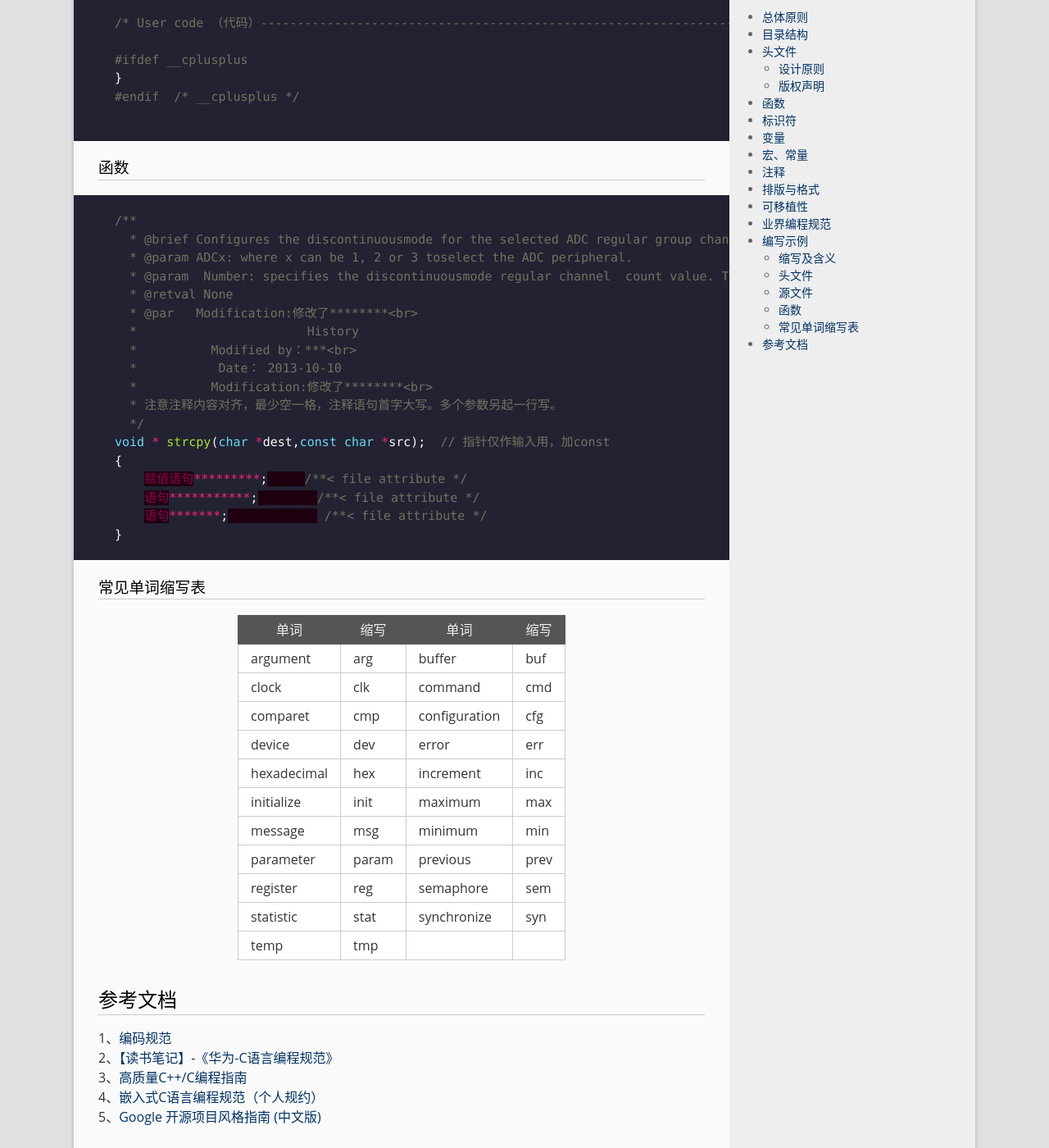
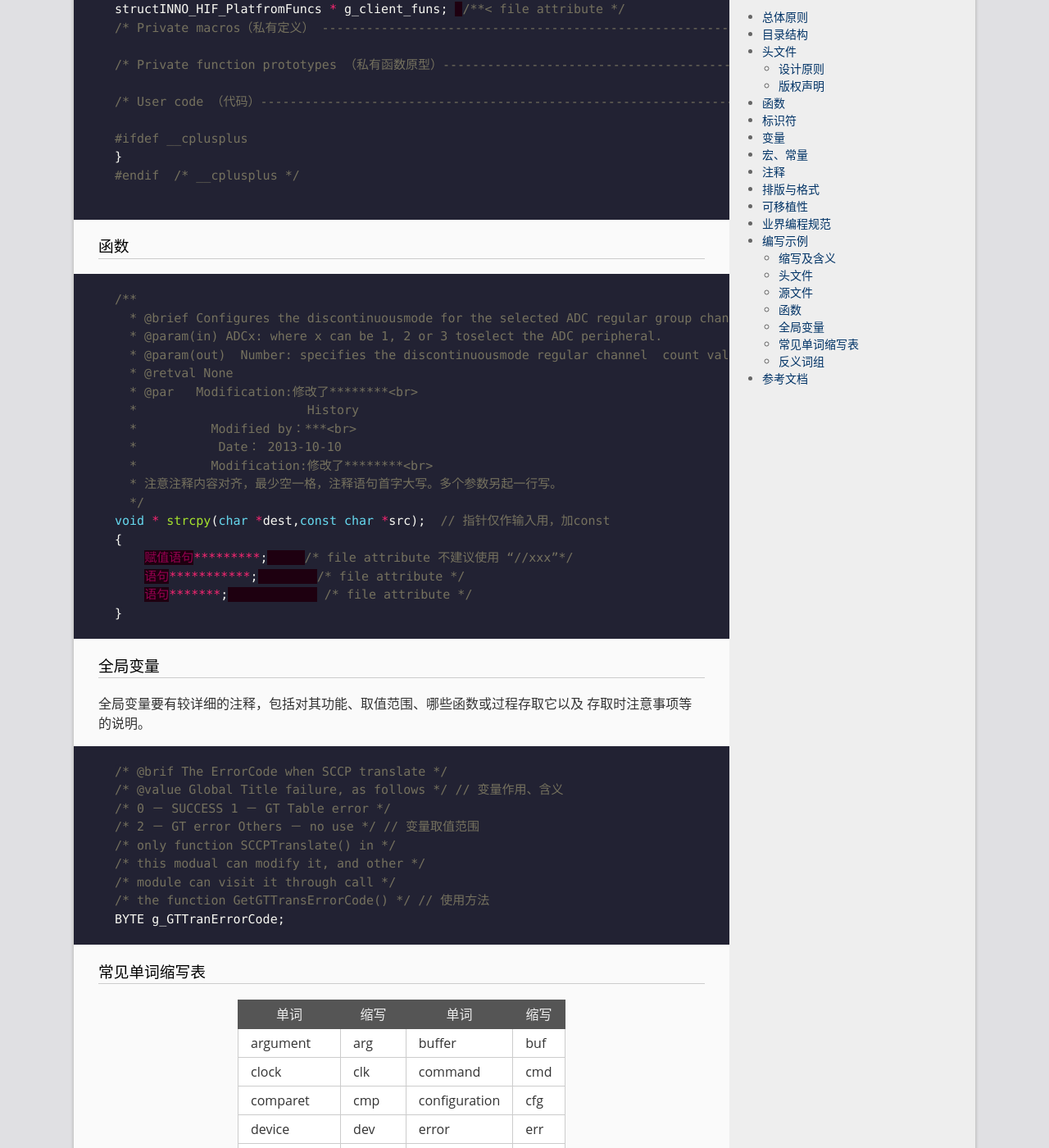
Before and after one commit to LonlyStack/LonlyPan.github.io, a Jekyll site: the page built from _posts/2019-9-3-编码规范.md, in a window 1280 px wide and 1400 px high, scrolled down 6066 px. Shown: the whole window at 82% size. Built offline with Jekyll 4.4.1, drawn with Linux system fonts in a browser that asks for light colours; some of the changed text lies outside the part shown.

Commit message:
修改文件: _posts/2019-9-3-编码规范.md

````diff
--- a/_posts/2019-9-3-编码规范.md
+++ b/_posts/2019-9-3-编码规范.md
@@ -43,6 +43,8 @@
 * **除打印类函数外，不要使用可变长参函数**
 * **在源文件范围内声明和定义的所有函数，除非外部可见 ，都应增加static关键字**
 * **不建议使用递归函数调用**
+* 用正确的反义词组命名具有互斥意义的变量或相反动作的函数等
+* 在多重循环中，应将最忙的循环放在最内层
 
 ## 标识符
 * **unix like风格，单词小写，用下划线连接，例如：text_mutex。全局变量大小写混合方式，例如：GetErrMsg**
@@ -66,6 +68,7 @@
 * 初始化变量离使用地方越近越好
 * 明确全局变量初始化顺序
 * **尽量减少没有必要的数据类型默认转换与强制转换**
+* **避免使用 BOOL 参数和NULL**
 
 ## 宏、常量
 * **宏定义表达式时，使用完备的括号**
@@ -84,7 +87,7 @@
 * **注释应放在起代码上方相邻位置或右方**
 * 避免在注释中使用缩写，除非时业界通用或子系统内标准化的缩写
 * **文件头部要注释，建议注释列出：版权说明、版本号、生成日期、作者姓名、功能说明、与其他文件的关系、修改日志等，头文件的注释还应有函数功能的简要说明。**
-。
+* 在程序块的结束行右方加注释标记，以表明某程序块的结束。
 
 ## 排版与格式
 * 程序块采用缩进风格编写，**每级缩进为4格空格**
@@ -236,8 +239,8 @@
 ```c
 /**
   * @brief Configures the discontinuousmode for the selected ADC regular group channel.
-  * @param ADCx: where x can be 1, 2 or 3 toselect the ADC peripheral.
-  * @param  Number: specifies the discontinuousmode regular channel  count value. This number must bebetween 1 and 8.
+  * @param(in) ADCx: where x can be 1, 2 or 3 toselect the ADC peripheral.
+  * @param(out)  Number: specifies the discontinuousmode regular channel  count value. This number must bebetween 1 and 8.
   * @retval None
   * @par   Modification:修改了********<br>
   *                       History
@@ -248,12 +251,28 @@
   */
 void * strcpy(char *dest,const char *src);  // 指针仅作输入用，加const
 {
-    赋值语句*********;     /**< file attribute */
-    语句***********;        /**< file attribute */
-    语句*******;             /**< file attribute */
+    赋值语句*********;     /* file attribute 不建议使用 “//xxx”*/
+    语句***********;        /* file attribute */
+    语句*******;             /* file attribute */
 }
 ```
 
+### 全局变量
+
+全局变量要有较详细的注释，包括对其功能、取值范围、哪些函数或过程存取它以及
+存取时注意事项等的说明。
+
+```c
+/* @brif The ErrorCode when SCCP translate */
+/* @value Global Title failure, as follows */ // 变量作用、含义
+/* 0 － SUCCESS 1 － GT Table error */
+/* 2 － GT error Others － no use */ // 变量取值范围
+/* only function SCCPTranslate() in */
+/* this modual can modify it, and other */
+/* module can visit it through call */
+/* the function GetGTTransErrorCode() */ // 使用方法
+BYTE g_GTTranErrorCode;
+```
 ### 常见单词缩写表
 
 |单词|缩写|单词|缩写|
@@ -270,6 +289,21 @@
 |  statistic  |  stat  | 	synchronize  | 	syn  |
 |  temp  |  tmp  | 	  | 	   |
 
+### 反义词组
+
+add / remove begin / end create / destroy
+insert / delete first / last get / release
+increment / decrement put / get
+add / delete lock / unlock open / close
+min / max old / new start / stop
+next / previous source / target show / hide
+send / receive source / destination
+cut / paste up / down
+示例：
+int min_sum;
+int max_sum;
+int add_user( BYTE *user_name );
+int delete_user( BYTE *user_name );
 
 ## 参考文档
 
````
